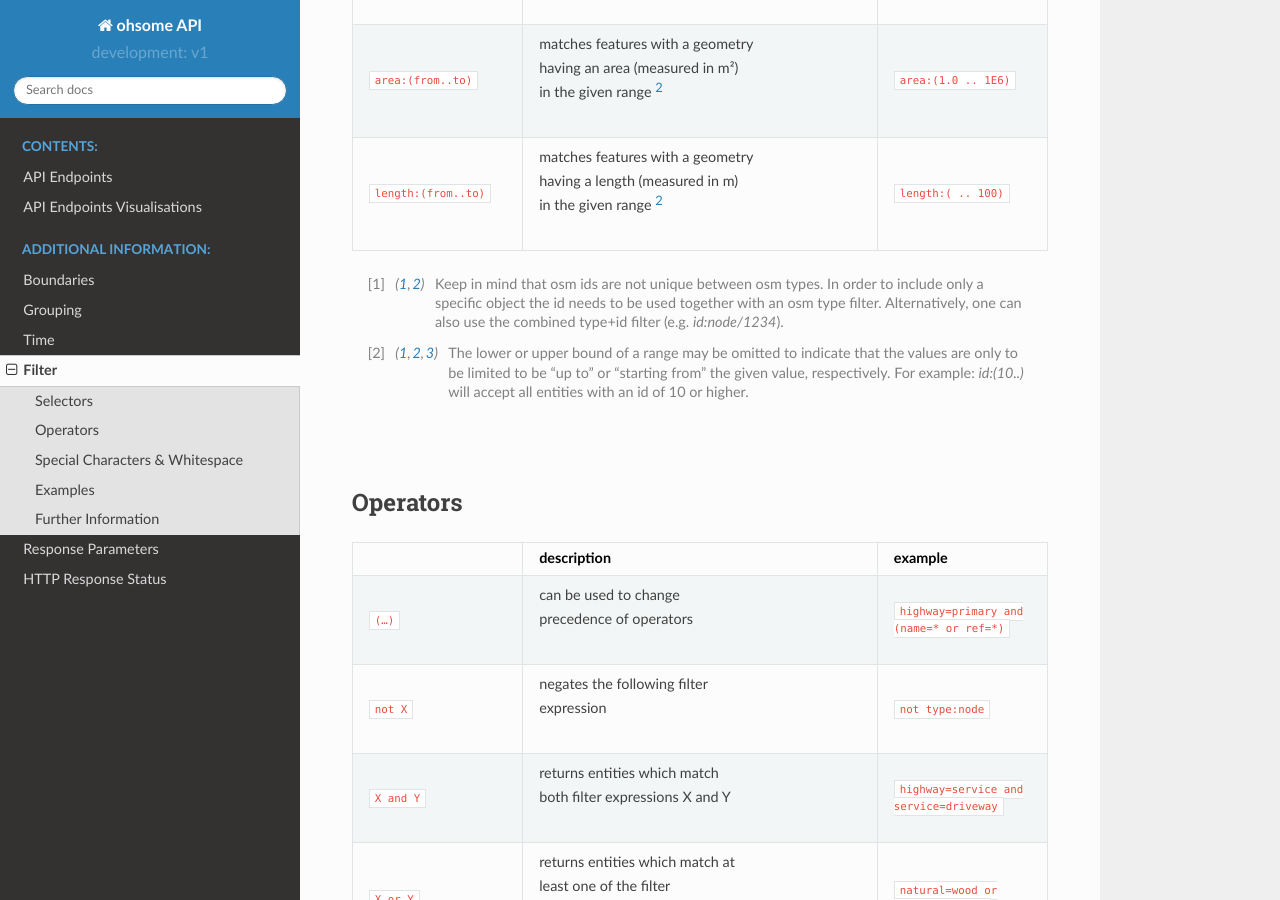
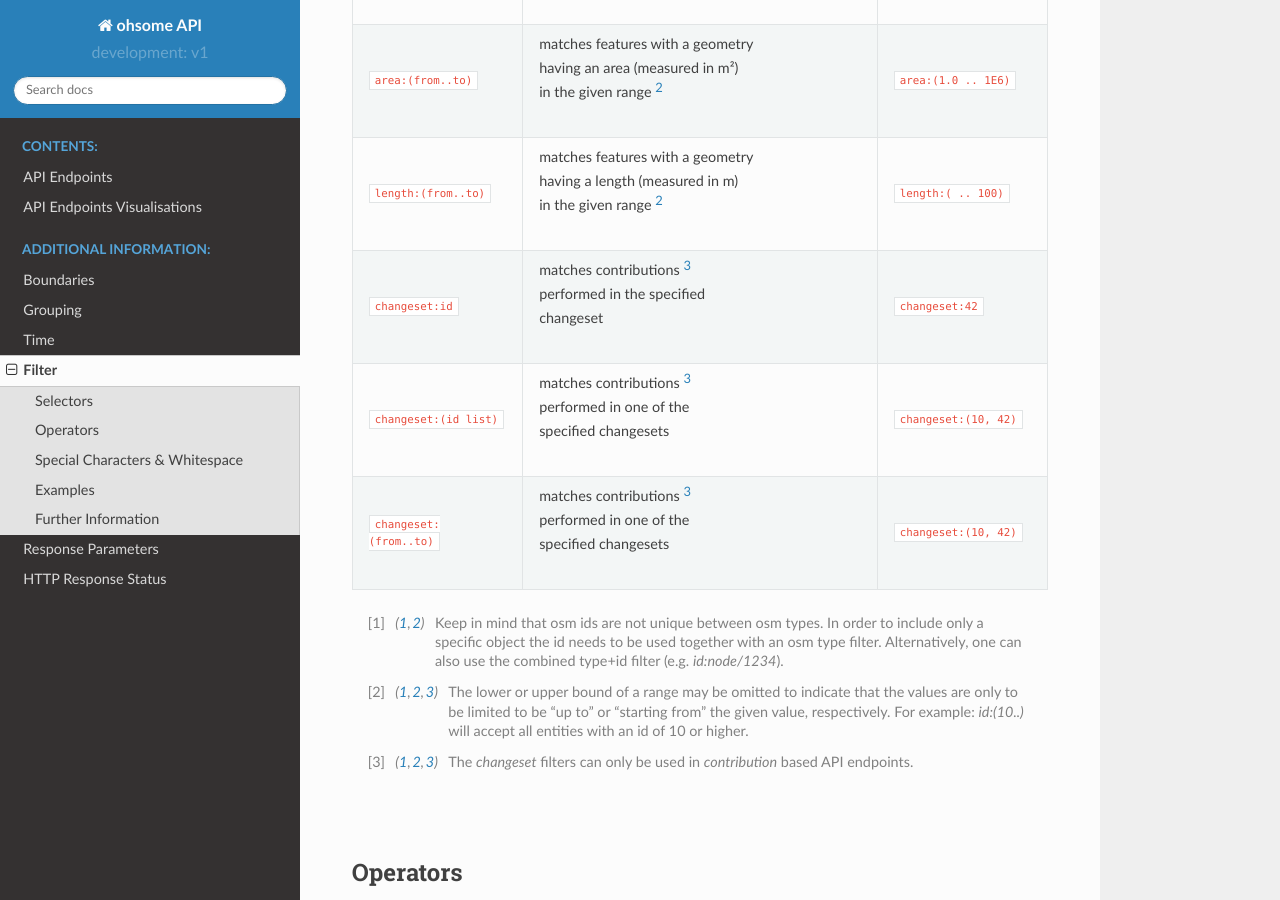
Before and after one commit to GIScience/ohsome-api, a Sphinx documentation site: the page built from docs/filter.rst, in a window 1280 px wide and 900 px high, scrolled down 1682 px. Built offline with Sphinx 7.4.7 and the Read the Docs theme 2.0.0, drawn with Linux system fonts in a browser that asks for light colours.

Commit message:
document usage of changeset filter(s)

```diff
--- a/docs/filter.rst
+++ b/docs/filter.rst
@@ -16,59 +16,72 @@
 .. table::
     :widths: 24 50 24
 
-    +------------------------+------------------------------------+------------------------+
-    |                        | **description**                    | **example**            |
-    +========================+====================================+========================+
-    | ``key=value``          | | matches all entities which       | ``natural=tree``       |
-    |                        | | have this exact tag              |                        |
-    +------------------------+------------------------------------+------------------------+
-    | ``key=*``              | | matches all entities which have  | ``addr:housenumber=*`` |
-    |                        | | any tag with the given key       |                        |
-    +------------------------+------------------------------------+------------------------+
-    | ``key!=value``         | | matches all entities             | ``oneway!=yes``        |
-    |                        | | which do not have                |                        |
-    |                        | | this exact tag                   |                        |
-    +------------------------+------------------------------------+------------------------+
-    | ``key!=*``             | | matches all entities which do not| ``name!=*``            |
-    |                        | | have any tag with the given key  |                        |
-    |                        | |                                  |                        |
-    +------------------------+------------------------------------+------------------------+
-    | ``key in (value list)``| | matches all entities which do    | ``highway in           |
-    |                        | | have any tag with the given key  | (residential,          |
-    |                        | | and one of the given values      | living_street)``       |
-    +------------------------+------------------------------------+------------------------+
-    | ``type:osm-type``      | | matches all entities of the      | ``type:node``          |
-    |                        | | given osm type                   |                        |
-    +------------------------+------------------------------------+------------------------+
-    | ``id:osm-id``          | | matches all entities with the    | ``id:1234``            |
-    |                        | | given osm id [1]_                |                        |
-    +------------------------+------------------------------------+------------------------+
-    | ``id:osm-type/osm-id`` | | matches the entity with the given| ``id:node/1234``       |
-    |                        | | osm type and id                  |                        |
-    +------------------------+------------------------------------+------------------------+
-    | ``id:(id list)``       | | matches all entities with the    | ``id:(1, 42, 1234)``   |
-    |                        | | given osm ids [1]_               |                        |
-    +------------------------+------------------------------------+------------------------+
-    | ``id:(id list)``       | | matches all entities with the    | ``id:(node/1, way/3)`` |
-    |                        | | given osm types and ids          |                        |
-    +------------------------+------------------------------------+------------------------+
-    | ``id:(id range)``      | | matches all entities with an id  | ``id:(1 .. 9999)``     |
-    |                        | | matching the given id range [2]_ |                        |
-    +------------------------+------------------------------------+------------------------+
-    | ``geometry:geom-type`` | | matches anything which has a     | ``geometry:polygon``   |
-    |                        | | geometry of the given type       |                        |
-    |                        | | (point, line, polygon, or other) |                        |
-    +------------------------+------------------------------------+------------------------+
-    | ``area:(from..to)``    | | matches features with a geometry | ``area:(1.0 .. 1E6)``  |
-    |                        | | having an area (measured in m²)  |                        |
-    |                        | | in the given range [2]_          |                        |
-    +------------------------+------------------------------------+------------------------+
-    | ``length:(from..to)``  | | matches features with a geometry | ``length:( .. 100)``   |
-    |                        | | having a length (measured in m)  |                        |
-    |                        | | in the given range [2]_          |                        |
-    +------------------------+------------------------------------+------------------------+
+    +-------------------------+------------------------------------+------------------------+
+    |                         | **description**                    | **example**            |
+    +=========================+====================================+========================+
+    | ``key=value``           | | matches all entities which       | ``natural=tree``       |
+    |                         | | have this exact tag              |                        |
+    +-------------------------+------------------------------------+------------------------+
+    | ``key=*``               | | matches all entities which have  | ``addr:housenumber=*`` |
+    |                         | | any tag with the given key       |                        |
+    +-------------------------+------------------------------------+------------------------+
+    | ``key!=value``          | | matches all entities             | ``oneway!=yes``        |
+    |                         | | which do not have                |                        |
+    |                         | | this exact tag                   |                        |
+    +-------------------------+------------------------------------+------------------------+
+    | ``key!=*``              | | matches all entities which do not| ``name!=*``            |
+    |                         | | have any tag with the given key  |                        |
+    |                         | |                                  |                        |
+    +-------------------------+------------------------------------+------------------------+
+    | ``key in (value list)`` | | matches all entities which do    | ``highway in           |
+    |                         | | have any tag with the given key  | (residential,          |
+    |                         | | and one of the given values      | living_street)``       |
+    +-------------------------+------------------------------------+------------------------+
+    | ``type:osm-type``       | | matches all entities of the      | ``type:node``          |
+    |                         | | given osm type                   |                        |
+    +-------------------------+------------------------------------+------------------------+
+    | ``id:osm-id``           | | matches all entities with the    | ``id:1234``            |
+    |                         | | given osm id [1]_                |                        |
+    +-------------------------+------------------------------------+------------------------+
+    | ``id:osm-type/osm-id``  | | matches the entity with the given| ``id:node/1234``       |
+    |                         | | osm type and id                  |                        |
+    +-------------------------+------------------------------------+------------------------+
+    | ``id:(id list)``        | | matches all entities with the    | ``id:(1, 42, 1234)``   |
+    |                         | | given osm ids [1]_               |                        |
+    +-------------------------+------------------------------------+------------------------+
+    | ``id:(id list)``        | | matches all entities with the    | ``id:(node/1, way/3)`` |
+    |                         | | given osm types and ids          |                        |
+    +-------------------------+------------------------------------+------------------------+
+    | ``id:(id range)``       | | matches all entities with an id  | ``id:(1 .. 9999)``     |
+    |                         | | matching the given id range [2]_ |                        |
+    +-------------------------+------------------------------------+------------------------+
+    | ``geometry:geom-type``  | | matches anything which has a     | ``geometry:polygon``   |
+    |                         | | geometry of the given type       |                        |
+    |                         | | (point, line, polygon, or other) |                        |
+    +-------------------------+------------------------------------+------------------------+
+    | ``area:(from..to)``     | | matches features with a geometry | ``area:(1.0 .. 1E6)``  |
+    |                         | | having an area (measured in m²)  |                        |
+    |                         | | in the given range [2]_          |                        |
+    +-------------------------+------------------------------------+------------------------+
+    | ``length:(from..to)``   | | matches features with a geometry | ``length:( .. 100)``   |
+    |                         | | having a length (measured in m)  |                        |
+    |                         | | in the given range [2]_          |                        |
+    +-------------------------+------------------------------------+------------------------+
+    | ``changeset:id``        | | matches contributions [3]_       | ``changeset:42``       |
+    |                         | | performed in the specified       |                        |
+    |                         | | changeset                        |                        |
+    +-------------------------+------------------------------------+------------------------+
+    | ``changeset:(id list)`` | | matches contributions [3]_       | ``changeset:(10, 42)`` |
+    |                         | | performed in one of the          |                        |
+    |                         | | specified changesets             |                        |
+    +-------------------------+------------------------------------+------------------------+
+    | ``changeset:(from..to)``| | matches contributions [3]_       | ``changeset:(10, 42)`` |
+    |                         | | performed in one of the          |                        |
+    |                         | | specified changesets             |                        |
+    +-------------------------+------------------------------------+------------------------+
 .. [1] Keep in mind that osm ids are not unique between osm types. In order to include only a specific object the id needs to be used together with an osm type filter. Alternatively, one can also use the combined type+id filter (e.g. `id:node/1234`).
 .. [2] The lower or upper bound of a range may be omitted to indicate that the values are only to be limited to be "up to" or "starting from" the given value, respectively. For example: `id:(10..)` will accept all entities with an id of 10 or higher.
+.. [3] The `changeset` filters can only be used in `contribution` based API endpoints.
 
 |
 
```
